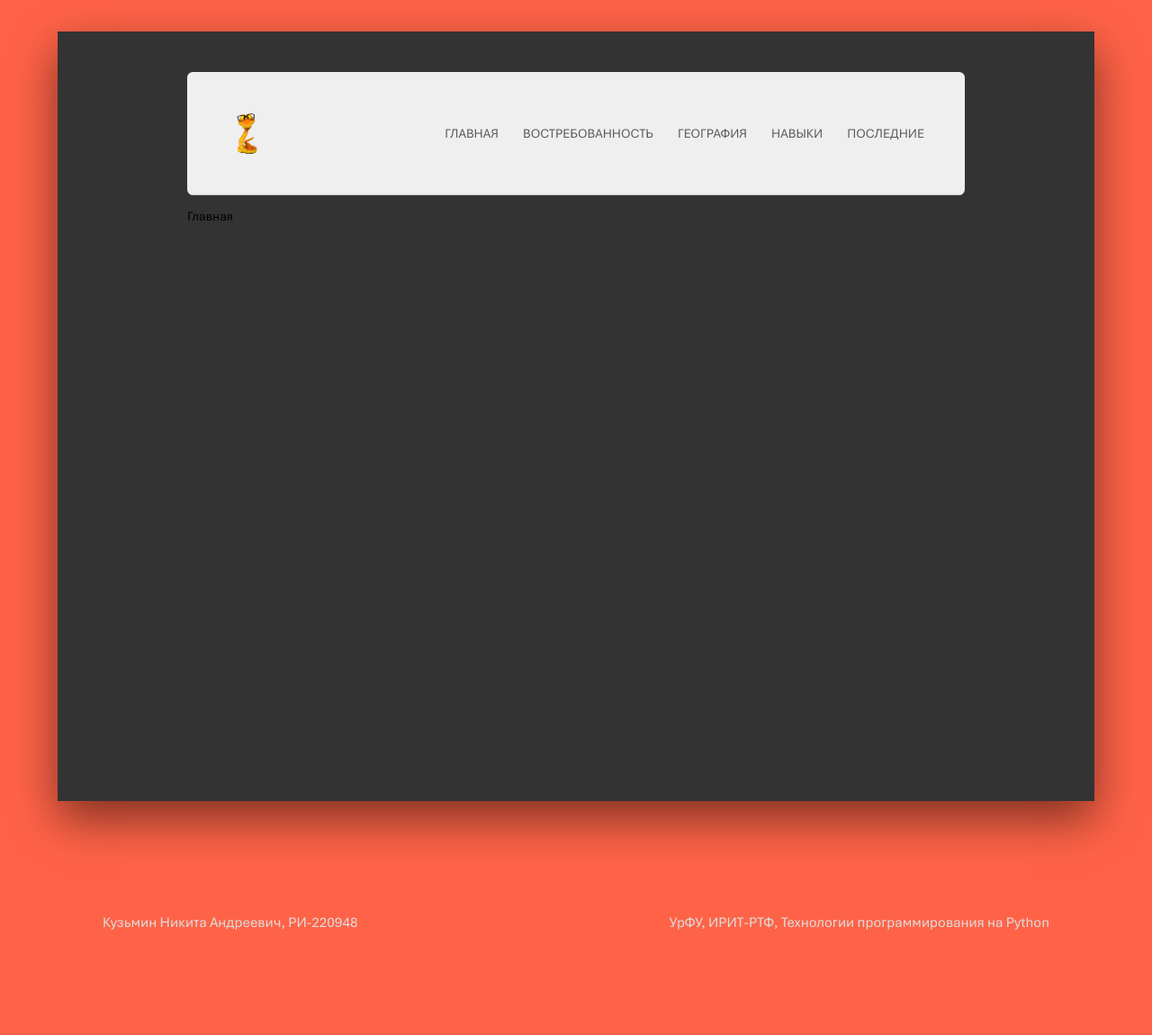
After one commit to StalinidzeCorp/techprog, a Django app: page / in a window 1280 px wide. The commit adds this page. Shown: the whole page at 90% size. Run offline with Django 5.2, Linux system fonts and the light colour scheme; some libraries are stand-ins or nearby versions.

Commit message:
templating and routing

```diff
--- /dev/null
+++ b/pythonDev/urls.py
@@ -0,0 +1,10 @@
+from django.urls import path
+from pythonDev import views
+
+urlpatterns = [
+    path('', views.index, name='index'),
+    path('demand/', views.demand, name='demand'),
+    path('geography/', views.geography, name='geography'),
+    path('skills/', views.skills, name='skills'),
+    path('latest/', views.latest, name='latest'),
+]
--- a/pythonDev/views.py
+++ b/pythonDev/views.py
@@ -1,3 +1,21 @@
 from django.shortcuts import render
 
-# Create your views here.
+
+def index(request):
+    return render(request, 'index.html')
+
+
+def demand(request):
+    return render(request, 'demand.html')
+
+
+def geography(request):
+    return render(request, 'geography.html')
+
+
+def skills(request):
+    return render(request, 'skills.html')
+
+
+def latest(request):
+    return render(request, 'latest.html')
--- a/templates/base.css
+++ b/static/css/base.css
@@ -1,3 +1,7 @@
+@font-face {
+  font-family: "Aptos";
+  src: url("fonts/aptos.ttf");
+}
 :root {
   --clr1: #ddd;
   --clr2: #efefef;
@@ -25,6 +29,7 @@ body *, body :after, body :before {
   min-width: 360px;
   margin: 0 auto;
   position: relative;
+  min-height: 100vh;
 }
 .wrap.sticky {
   margin-top: 150px;
@@ -59,25 +64,29 @@ header {
   max-width: 100% !important;
 }
 
+header {
+  display: flex;
+  justify-content: space-between;
+}
 header .logo {
-  background: var(--clr1);
   width: 50px;
   height: 50px;
   border-radius: var(--text-radius);
 }
-header nav {
-  position: absolute;
-  right: 0;
-  top: 50%;
-  transform: translate(-50px, -50%);
+header nav ul {
+  display: flex;
+  justify-content: space-between;
+  gap: 30px;
+  list-style: none;
+  border-radius: var(--text-radius);
 }
-header nav ul li {
-  display: inline-block;
-  list-style: none;
-  width: 60px;
-  height: 10px;
-  background: var(--clr1);
-  border-radius: var(--text-radius);
+header nav ul a {
+  text-decoration: none;
+  line-height: 1;
+  color: #5d5d5d;
+}
+header nav ul a:hover {
+  text-decoration: underline;
 }
 
 section {
@@ -158,17 +167,23 @@ footer {
   position: relative;
   margin: 10px 0 0 0;
 }
-footer .logo {
-  width: 50px;
+footer .name {
+  width: 500px;
   height: 50px;
   color: var(--clr1);
   border-radius: var(--text-radius);
+  display: flex;
+  align-items: center;
+}
+footer .name p {
+  margin: 0;
 }
 footer nav {
   position: absolute;
   right: 0;
   top: 50%;
   transform: translate(-50px, -50%);
+  color: var(--clr1);
 }
 footer nav ul li {
   display: inline-block;
@@ -197,6 +212,7 @@ body, html {
 
 body {
   background: var(--clr4);
+  font-family: Aptos, Arial, serif;
   text-rendering: optimizelegibility;
   margin: 0px;
   padding: 0px;
@@ -220,7 +236,6 @@ body.tight .wrapper {
   width: 90%;
   max-width: 1440px;
   margin: 0px auto;
-  text-align: center;
   margin-bottom: 50px;
 }
 
--- a/templates/base.sass
+++ b/static/css/base.sass
@@ -1,3 +1,8 @@
+@font-face
+  font-family: 'Aptos'
+  src: url("fonts/aptos.ttf")
+
+
 \:root
   --clr1: #ddd
   --clr2: #efefef
@@ -21,6 +26,7 @@ body
   min-width: 360px
   margin: 0 auto
   position: relative
+  min-height: 100vh
   &.sticky
     margin-top: 150px
     /* set height from header
@@ -50,23 +56,26 @@ header
   max-width: 100% !important
 
 header
+  display: flex
+  justify-content: space-between
   .logo
-    background: var(--clr1)
     width: 50px
     height: 50px
     border-radius: var(--text-radius)
   nav
-    position: absolute
-    right: 0
-    top: 50%
-    transform: translate(-50px, -50%)
-    ul li
-      display: inline-block
+    ul
+      display: flex
+      justify-content: space-between
+      gap: 30px
+      li
       list-style: none
-      width: 60px
-      height: 10px
-      background: var(--clr1)
       border-radius: var(--text-radius)
+      a
+        text-decoration: none
+        line-height: 1
+        color: #5d5d5d
+        &:hover
+          text-decoration: underline
 
 section
   background: var(--clr2)
@@ -133,16 +142,21 @@ footer
   border-radius: var(--border-radius) var(--border-radius) 0px 0px
   position: relative
   margin: 10px 0 0 0
-  .logo
-    width: 50px
+  .name
+    width: 500px
     height: 50px
     color: var(--clr1)
     border-radius: var(--text-radius)
+    display: flex
+    align-items: center
+    p
+      margin: 0
   nav
     position: absolute
     right: 0
     top: 50%
     transform: translate(-50px, -50%)
+    color: var(--clr1)
     ul li
       display: inline-block
       list-style: none
@@ -167,6 +181,7 @@ body, html
 
 body
   background: var(--clr4)
+  font-family: Aptos, Arial, serif
   text-rendering: optimizelegibility
   margin: 0px
   padding: 0px
@@ -187,7 +202,6 @@ body.tight .wrapper
   width: 90%
   max-width: 1440px
   margin: 0px auto
-  text-align: center
   margin-bottom: 50px
 
 @keyframes bounce
--- a/techprog/settings.py
+++ b/techprog/settings.py
@@ -77,6 +77,8 @@ TIME_ZONE = 'Europe/Moscow'
 USE_I18N = True
 USE_TZ = True
 
-STATIC_URL = 'static/'
+STATIC_ROOT = ''
+STATIC_URL = '/static/'
+STATICFILES_DIRS = ('static',)
 
 DEFAULT_AUTO_FIELD = 'django.db.models.BigAutoField'
--- a/techprog/urls.py
+++ b/techprog/urls.py
@@ -1,22 +1,7 @@
-"""
-URL configuration for techprog project.
-
-The `urlpatterns` list routes URLs to views. For more information please see:
-    https://docs.djangoproject.com/en/5.0/topics/http/urls/
-Examples:
-Function views
-    1. Add an import:  from my_app import views
-    2. Add a URL to urlpatterns:  path('', views.home, name='home')
-Class-based views
-    1. Add an import:  from other_app.views import Home
-    2. Add a URL to urlpatterns:  path('', Home.as_view(), name='home')
-Including another URLconf
-    1. Import the include() function: from django.urls import include, path
-    2. Add a URL to urlpatterns:  path('blog/', include('blog.urls'))
-"""
 from django.contrib import admin
-from django.urls import path
+from django.urls import path, include
 
 urlpatterns = [
     path('admin/', admin.site.urls),
+    path('', include('pythonDev.urls'))
 ]
--- a/templates/base.html
+++ b/templates/base.html
@@ -1,3 +1,4 @@
+{% load static %}
 <!doctype html>
 <html lang="ru">
 <head>
@@ -6,73 +7,39 @@
           content="width=device-width, user-scalable=no, initial-scale=1.0, maximum-scale=1.0, minimum-scale=1.0">
     <meta http-equiv="X-UA-Compatible" content="ie=edge">
     <title>Python developer</title>
-    <link rel="stylesheet" href="base.css">
+    <link rel="stylesheet" href="{% static 'css/base.css' %}">
 </head>
 <body>
+    {% block header %}
     <div class="wrapper">
         <div class="wrap">
             <div class="arrow animated bounce"></div>
             <header>
-                    <div class="logo"></div>
+                <img src="{% static 'img/logo.png' %}" alt="">
                 <nav>
                   <ul>
-                        <li></li>
-                        <li></li>
-                        <li></li>
+                    <li><a href="{% url 'index' %}">ГЛАВНАЯ</a></li>
+                    <li><a href="{% url 'demand' %}">ВОСТРЕБОВАННОСТЬ</a></li>
+                    <li><a href="{% url 'geography' %}">ГЕОГРАФИЯ</a></li>
+                    <li><a href="{% url 'skills' %}">НАВЫКИ</a></li>
+                    <li><a href="{% url 'latest' %}">ПОСЛЕДНИЕ</a></li>
                   </ul>
                 </nav>
             </header>
-                <section class="transparent">
-                <div class="headline"></div>
-                <div class="text"></div>
-                <div class="text"></div>
-                <div class="button"></div>
-                </section>
-                <section class="cards">
-                <div class="card">
-                  <img src="https://imgplaceholder.com/500x300/transparent/ddd/ion-image" alt="">
-                  <div class="content">
-                    <div class="headline"></div>
-                    <div class="text"></div>
-                    <div class="text"></div>
-                    <div class="button"></div>
+            {% block content %}
+            {% endblock %}
         </div>
     </div>
-                <div class="card">
-                  <img src="https://imgplaceholder.com/500x300/transparent/ddd/ion-image" alt="">
-                  <div class="content">
-                    <div class="headline"></div>
-                    <div class="text"></div>
-                    <div class="text"></div>
-                    <div class="button"></div>
-                  </div>
-                </div>
-                <div class="card">
-                  <img src="https://imgplaceholder.com/500x300/transparent/ddd/ion-image" alt="">
-                  <div class="content">
-                    <div class="headline"></div>
-                    <div class="text"></div>
-                    <div class="text"></div>
-                    <div class="button"></div>
-                  </div>
-                </div>
-                </section>
-                <section class="contentbox">
-                <div class="headline"></div>
-                <div class="text"></div>
-                <div class="text"></div>
-                <div class="text"></div>
-                <div class="button"></div>
-                </section>
-        </div>
-    </div>
+    {% endblock %}
+    {% block footer %}
     <footer class="footer">
-        <div class="logo">Кузьмин Никита Андреевич РИ-220948</div>
+        <div class="name"><p>Кузьмин Никита Андреевич, РИ-220948</p></div>
         <nav>
             УрФУ, ИРИТ-РТФ, Технологии программирования на Python
         </nav>
     </footer>
+    {% endblock %}
     <script src="https://cdnjs.cloudflare.com/ajax/libs/jquery/2.1.3/jquery.min.js"></script>
-    <script src="base.js"></script>
+    <script src="{% static 'js/base.js' %}"></script>
 </body>
 </html>
--- /dev/null
+++ b/templates/demand.html
@@ -0,0 +1,4 @@
+{% extends 'base.html' %}
+{% block content %}
+    <p>Востребованность</p>
+{% endblock %}
--- /dev/null
+++ b/templates/geography.html
@@ -0,0 +1,4 @@
+{% extends 'base.html' %}
+{% block content %}
+    <p>География</p>
+{% endblock %}
--- /dev/null
+++ b/templates/index.html
@@ -0,0 +1,4 @@
+{% extends 'base.html' %}
+{% block content %}
+    <p>Главная</p>
+{% endblock %}
--- /dev/null
+++ b/templates/latest.html
@@ -0,0 +1,4 @@
+{% extends 'base.html' %}
+{% block content %}
+    <p>Последние вакансии на HH.ru</p>
+{% endblock %}
--- /dev/null
+++ b/templates/skills.html
@@ -0,0 +1,4 @@
+{% extends 'base.html' %}
+{% block content %}
+    <p>Навыки</p>
+{% endblock %}
```
Also changed, not shown: static/css/fonts/aptos.ttf (added), static/img/logo.png (added), static/js/base.js (renamed from templates/base.js), 2 other files. Lines whose indentation alone changed are shown as unchanged.
